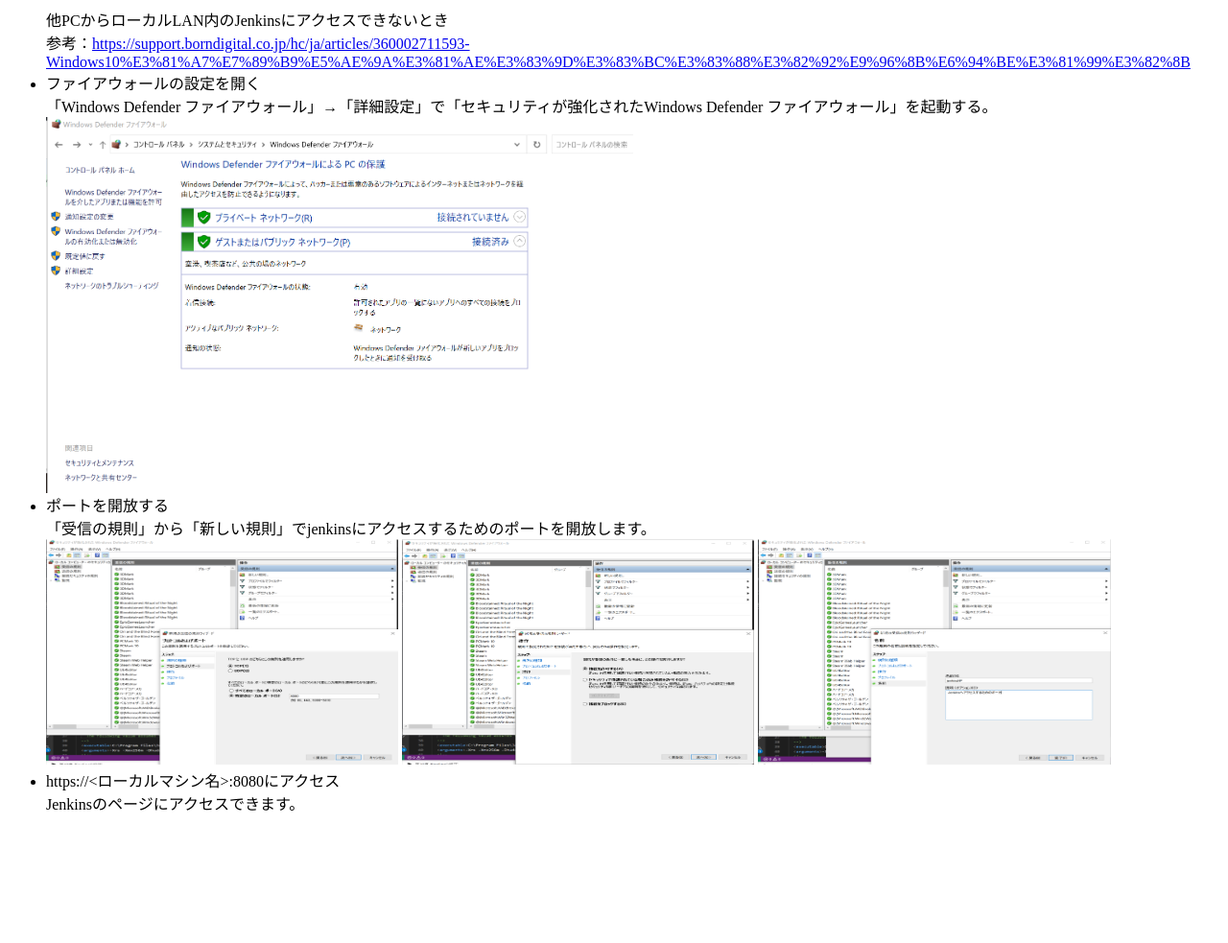
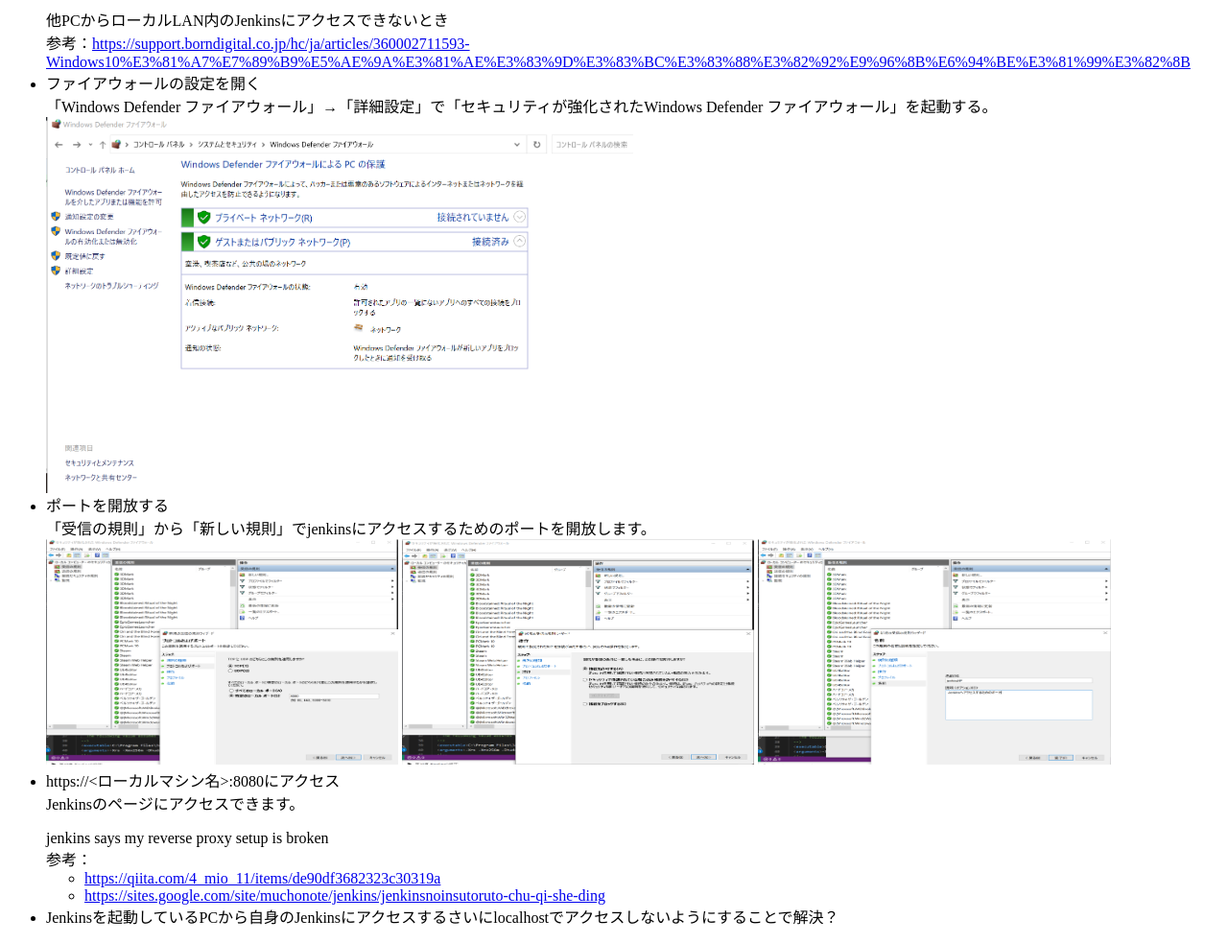
Before and after one commit to MasahiroAsano/MasahiroAsano.github.io, a plain HTML site: page jenkins/jenkins.html in a window 1280 px wide. Shown: the whole page at 96% size. Before the commit the page ends 865 px from the top, so only its background shows below. Drawn offline with Linux system fonts and the light colour scheme.

Commit message:
jenkins says my reverse proxy setup is broken発生時の対処
jenkins says my reverse proxy setup is brokenの対処法を記述

```diff
--- a/jenkins/jenkins.html
+++ b/jenkins/jenkins.html
@@ -5,7 +5,7 @@
     </head>
     <body>
         <ul>
-            他PCからローカルLAN内のJenkinsにアクセスできないとき<br>
+            <div>他PCからローカルLAN内のJenkinsにアクセスできないとき<br></div>
             参考：<a href="https://support.borndigital.co.jp/hc/ja/articles/360002711593-Windows10%E3%81%A7%E7%89%B9%E5%AE%9A%E3%81%AE%E3%83%9D%E3%83%BC%E3%83%88%E3%82%92%E9%96%8B%E6%94%BE%E3%81%99%E3%82%8B" target="_blank" rel="noopener noreferrer">https://support.borndigital.co.jp/hc/ja/articles/360002711593-Windows10%E3%81%A7%E7%89%B9%E5%AE%9A%E3%81%AE%E3%83%9D%E3%83%BC%E3%83%88%E3%82%92%E9%96%8B%E6%94%BE%E3%81%99%E3%82%8B</a>
             <li>ファイアウォールの設定を開く</li>
                 「Windows Defender ファイアウォール」→「詳細設定」で「セキュリティが強化されたWindows Defender ファイアウォール」を起動する。<br>
@@ -22,5 +22,16 @@
             <li>https://<ローカルマシン名>:8080にアクセス</li>
                 Jenkinsのページにアクセスできます。
         </ul>
+
+        <ul>
+            <div>jenkins says my reverse proxy setup is broken<br></div>
+            参考：
+            <ul>
+                <li><a href="https://qiita.com/4_mio_11/items/de90df3682323c30319a" target="_blank" rel="noopener noreferrer">https://qiita.com/4_mio_11/items/de90df3682323c30319a</a></li>
+                <li><a href="https://sites.google.com/site/muchonote/jenkins/jenkinsnoinsutoruto-chu-qi-she-ding" target="_blank" rel="noopener noreferrer">https://sites.google.com/site/muchonote/jenkins/jenkinsnoinsutoruto-chu-qi-she-ding</a></li>
+            </ul>
+            <li>Jenkinsを起動しているPCから自身のJenkinsにアクセスするさいにlocalhostでアクセスしないようにすることで解決？</li>
+
+        </ul>
     </body>
 </html>
```
